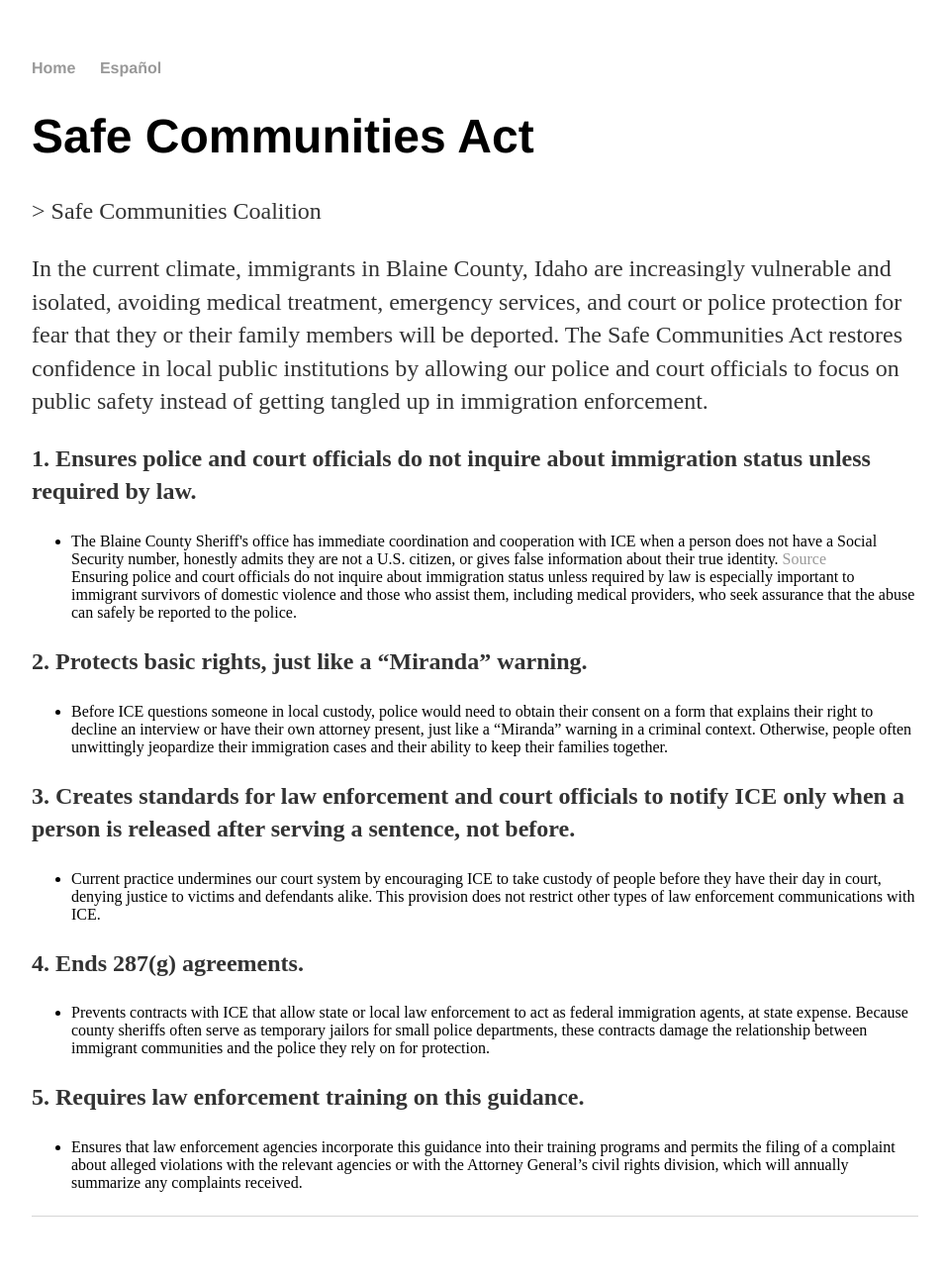
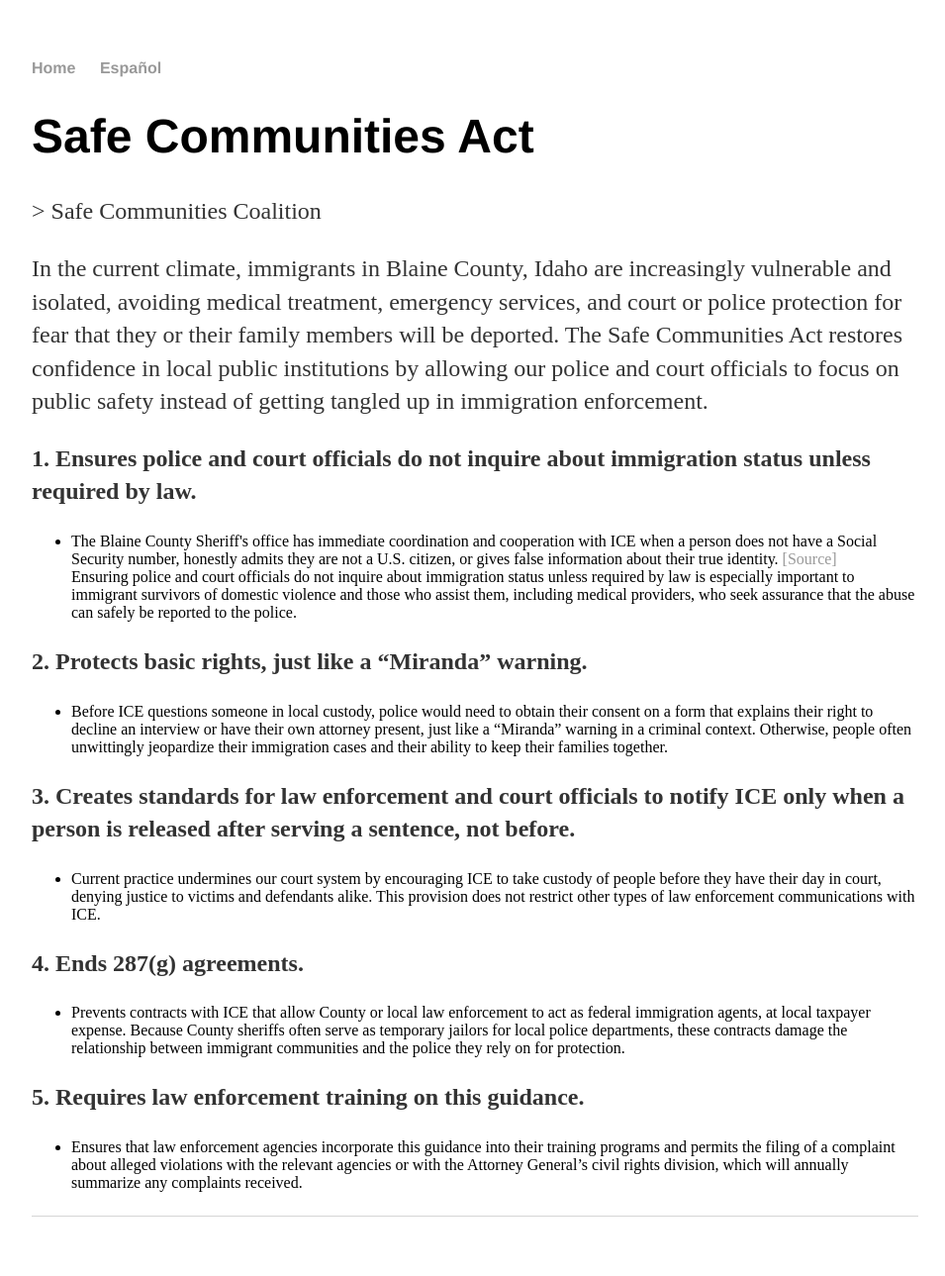
Before and after one commit to love5b/love5b.github.io, a Jekyll site: the page built from index.html, in a window 1280 px wide. Shown: the whole page at 99% size, without its empty margins (160-1115 px from the left). Built offline with Jekyll 4.4.1, drawn with Linux system fonts in a browser that asks for light colours.

Commit message:
Update index.html

```diff
--- a/index.html
+++ b/index.html
@@ -20,7 +20,8 @@ title: Safe Communities Act for Wood River Valley, Blaine County, and Idaho
 			<ul>
 			<li>
 				The Blaine County Sheriff's office has immediate coordination and cooperation with ICE when a person does not have a Social Security number, 					honestly admits they are not a U.S. citizen, or gives false information about their true identity.
-				<a href="https://www.mtexpress.com/news/blaine_county/sheriff-s-office-shares-data-on-arrests-and-training/article_a7f3a8be-e1a7-11ea-ab74-67bc9a0073e2.html">Source</a>   <br>
+				<a href="https://www.mtexpress.com/news/blaine_county/sheriff-s-office-shares-data-on-arrests-and-training/article_a7f3a8be-e1a7-11ea-ab74-67bc9a0073e2.html">
+				[Source]</a><br>
 				Ensuring police and court officials do not inquire about immigration status unless required by law is especially important to immigrant survivors 				of domestic violence and those who assist them, including medical providers, who seek assurance that the abuse can safely be reported to the 					police.
 			</li>
 			</ul>
@@ -53,8 +54,8 @@ title: Safe Communities Act for Wood River Valley, Blaine County, and Idaho
 			<strong>4. Ends 287(g) agreements.</strong> <br>
 			<ul>
 			<li>
-				Prevents contracts with ICE that allow state or local law enforcement to act as federal immigration agents, at state expense.
-			Because county sheriffs often serve as temporary jailors for small police departments, these contracts damage the relationship
+				Prevents contracts with ICE that allow County or local law enforcement to act as federal immigration agents, at local taxpayer expense.
+			Because County sheriffs often serve as temporary jailors for local police departments, these contracts damage the relationship
 			between immigrant communities and the police they rely on for protection.
 			</li>
 			</ul>
```
